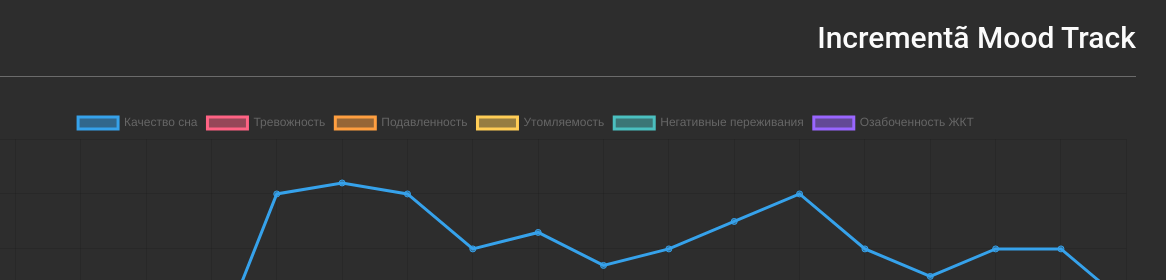
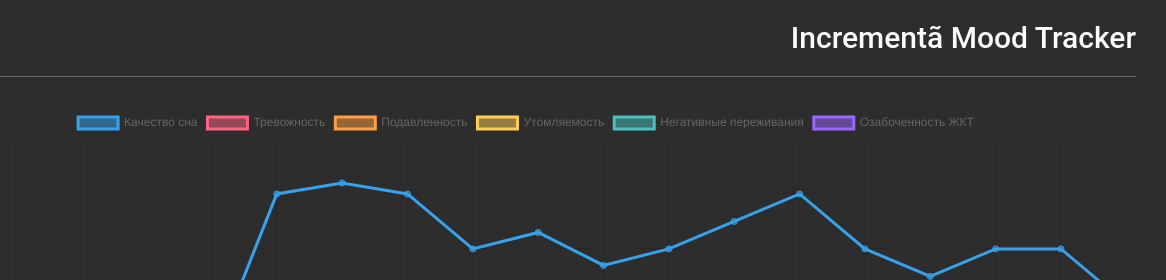
Before and after one commit to fet-lains/psycho-graph, a plain HTML site: page index.html in a window 1280 px wide. Shown: the top 280 px of the page, 114-1280 px from the left. Drawn offline with nearby package versions, Linux system fonts and the light colour scheme.

Commit message:
update name

```diff
--- a/index.html
+++ b/index.html
@@ -27,7 +27,7 @@
     <link
       rel="stylesheet"
       href="css/style.css" />
-    <title>Incrementã Mood Track</title>
+    <title>Incrementã Mood Tracker</title>
   </head>
 
   <body>
@@ -62,7 +62,7 @@
               </svg>
             </div>
 
-            <h1 class="header__title">Incrementã Mood Track</h1>
+            <h1 class="header__title">Incrementã Mood Tracker</h1>
           </div>
         </div>
       </header>
```
Also changed, not shown: favicons/manifest.json.
